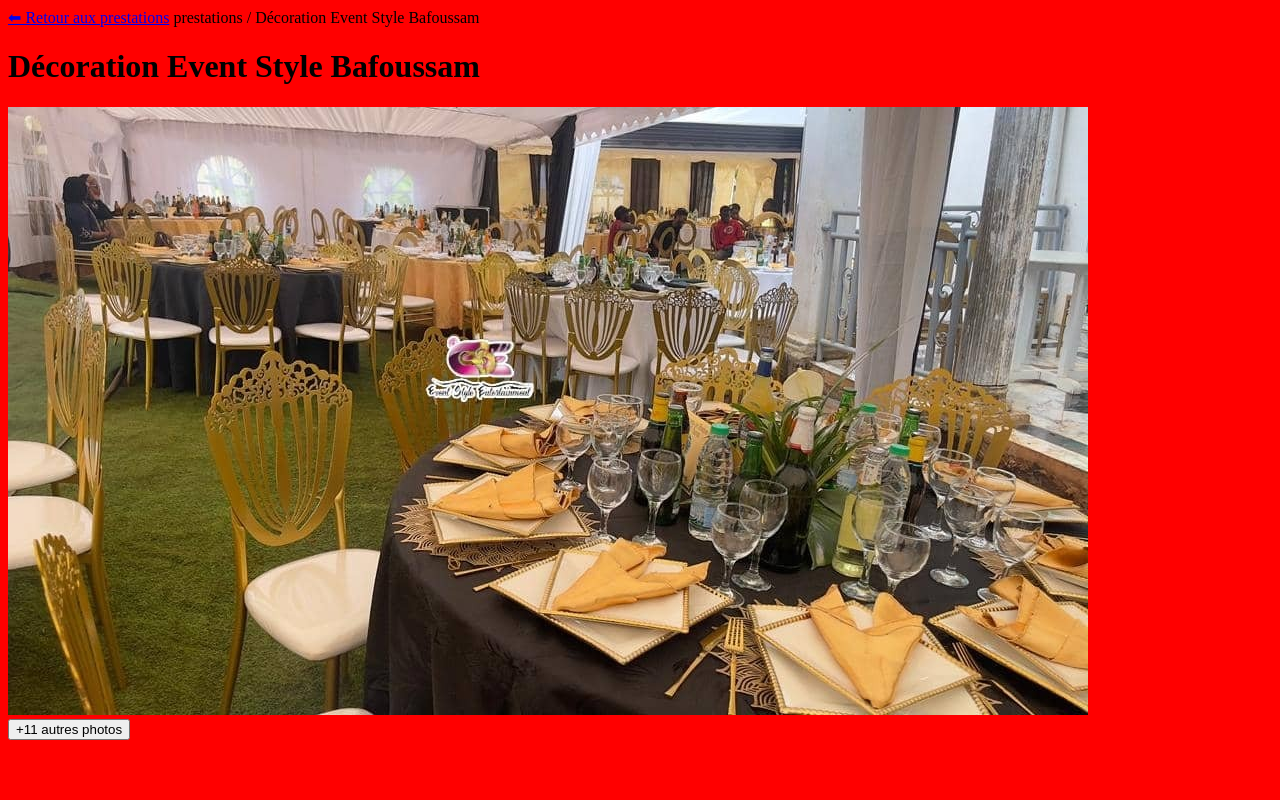
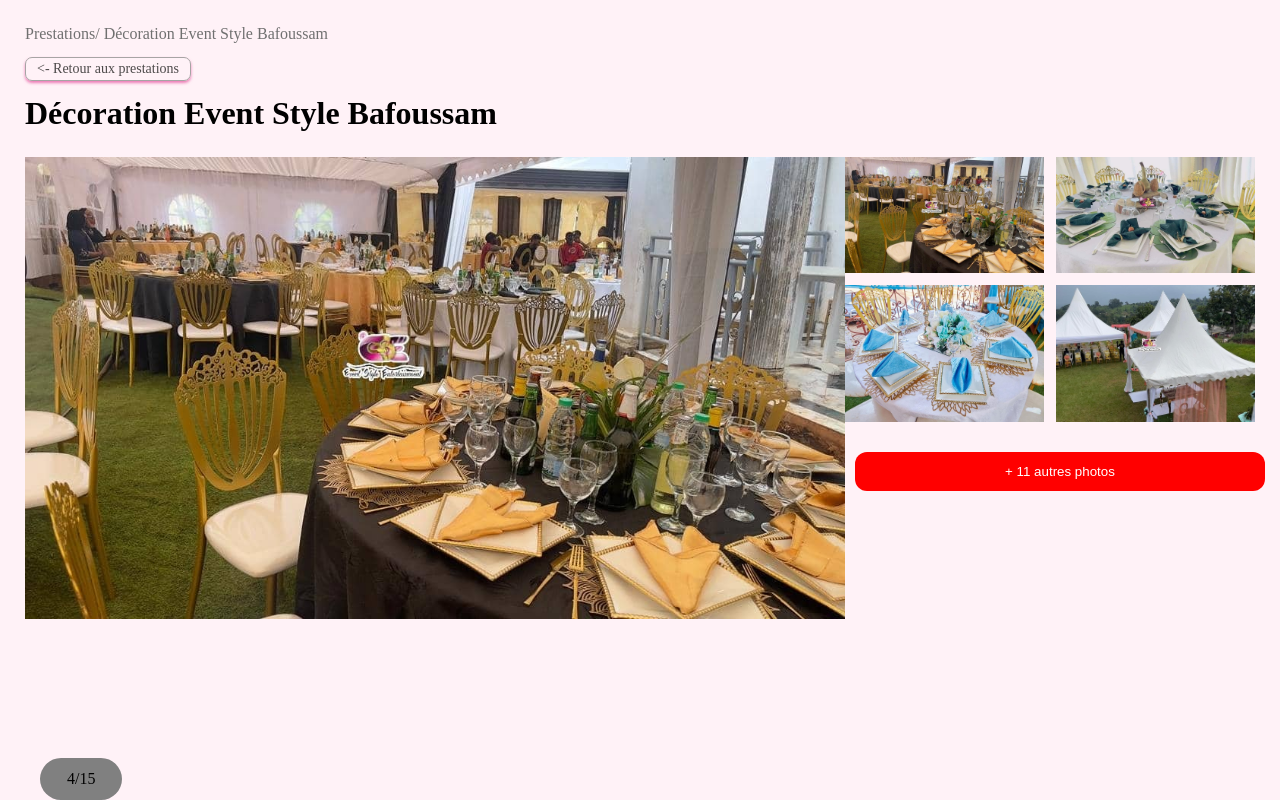
Before and after one commit to frankamdev-pixel/maquette-gallery, a PHP site: page / in a window 1280 px wide. Run offline with PHP 8.4, Linux system fonts and the light colour scheme.

Commit message:
btn added

```diff
--- a/index.html
+++ b/index.html
@@ -2,27 +2,40 @@
 <html lang="en">
 <head>
   <meta charset="UTF-8">
+  <meta name="viewport" content="width=device-width, initial-scale=1.0">
+  <title>design-gallery-html-cssm</title>
   <link rel="stylesheet" href="style.css">
-    <meta name="viewport" content="width=device-width, initial-scale=1.0">
-    <title>design</title>
 </head>
 <body>
-
   <div class="header">
-
-        <a href="#"> ⬅ Retour aux prestations</a>
-        <a>prestations / <span>Décoration Event Style Bafoussam</span></a>
-
-
+    <div class="ariane">Prestations/ <span id="ative">Décoration Event Style Bafoussam</span> </div>
+    <a href="#"><- Retour aux prestations</a>
     <h1>Décoration Event Style Bafoussam</h1>
-
+  </div>
+<div class="container">
+   <!-- chil #01 -->
+  <div class="main-image">
+    <img src="/images/design-gallery-1.jpg" alt="design-gallery-1">
+    <div class="image-couter">4/15</div>
+  </div>
+    <!-- chil #02 -->
     <div class="gallery-section">
       <div class="gallery-grid">
-            <div class="gallery-items">
-                <img src="" alt="" srcset="./images/1.jpg">
+        <div class="gallerry-item">
+          <img src="./images/design-gallery-1.jpg" alt="" srcset="images/design-gallery-1.jpg" alt="design-gallery-1">
+
+        </div>
+        <div class="gallerry-item">
+          <img src="./images/design-gallery-2.jpg" alt="" srcset="images/design-gallery-2.jpg" alt="design-gallery-1">
+        </div>
+        <div class="gallerry-item">
+          <img src="./images/design-gallery-3.jpg" alt="" srcset="images/design-gallery-3.jpg" alt="design-gallery-1">
+        </div>
+        <div class="gallerry-item">
+          <img src="./images/design-gallery-4.jpg" alt="" srcset="design-gallery-4.jpg" alt="design-gallery-1">
         </div>
       </div>
-          <button class="view-more-btn">+11 autres photos</button>
+      <button class="view-more-btn">+ 11 autres photos</button>
     </div>
 </div>
 </body>
--- a/style.css
+++ b/style.css
@@ -1,3 +1,73 @@
+* {
+  margin: 0;
+  padding: 0;
+  box-sizing: border-box;
+}
 body {
+  background-color: #fff2f7;
+  padding: 25px;
+}
+
+.header {
+  margin-bottom: 25px;
+}
+.ariane {
+  color: #707070;
+}
+.header span#active {
+  color: #000;
+  background-color: #761111;
+}
+a {
+  text-decoration: none;
+  color: #4d4a4a;
+  font-size: 14px;
+  display: inline-block;
+  border: 1px solid rgb(167, 164, 164);
+  padding: 3px 11px;
+  border-radius: 7px;
+  box-shadow: 0px 2px 3px 0px #dc127b87;
+  margin: 14px 0;
+}
+.container {
+  display: grid;
+  grid-template-columns: 2fr 1fr;
+}
+.image-couter {
+  position: absolute;
+  padding: 12px 27px;
+  background: gray;
+  bottom: 0;
+  left: 40px;
+  transparent: 0.2px;
+  border-radius: 24px;
+}
+.view-more-btn {
+  width: 100%;
+  margin: 30px 10px;
+  padding:12px;
+  border-radius: 12px;
   background: red;
+  border: none;
+  color: #ffff;
 }
+.container .main-image img {
+  width: 100%;
+  height: auto;
+  display: block;
+}
+.gallery-grid {
+  display: grid;
+  grid-template-columns: 1fr 1fr;
+  gap: 12px;
+}
+.gallery-grid img {
+  width: 100%;
+  height: 100%;
+  object-fit: cover;
+}
+@media (max-width: 768px) {
+  .container {
+    grid-template-columns: 1fr;
+  }
+}
```
Also changed, not shown: images/design-gallery-1.jpg (renamed from images/1.jpg), images/design-gallery-2.jpg (renamed from images/IMG-20251208-WA0011.jpg), images/design-gallery-3.jpg (renamed from images/IMG-20251208-WA0012.jpg), images/design-gallery-4.jpg (renamed from images/IMG-20251208-WA0013.jpg). Lines whose indentation alone changed are shown as unchanged.
